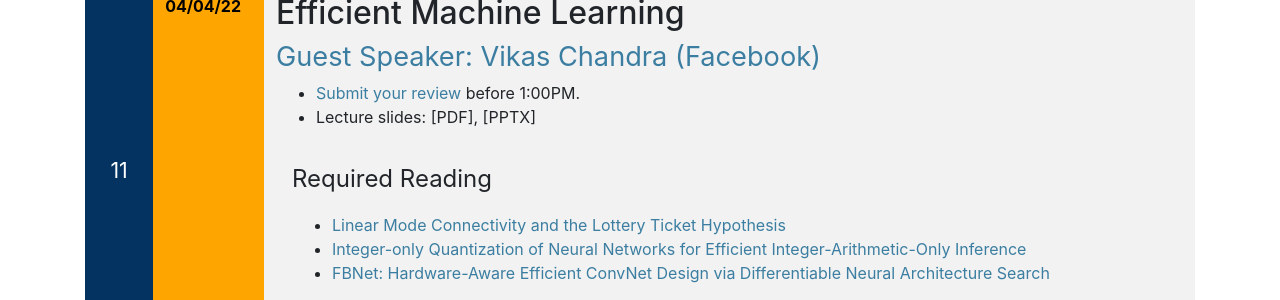
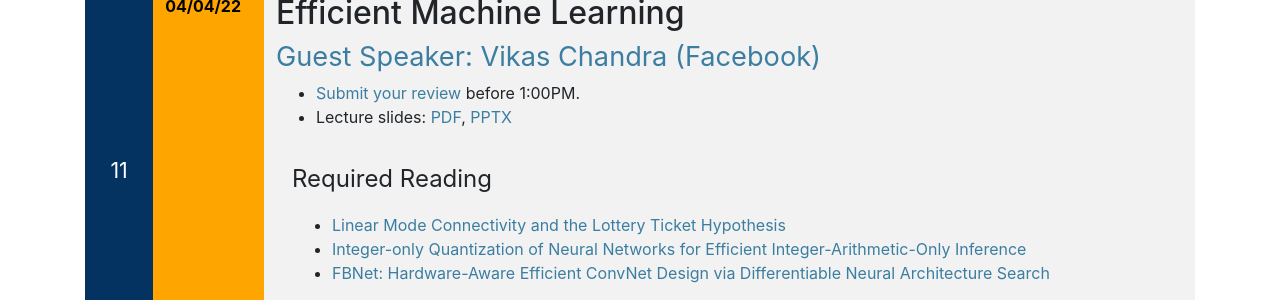
Before and after one commit to ucbrise/cs294-ai-sys-sp22, a Jekyll site: the page built from index.md, in a window 1280 px wide and 900 px high, scrolled down 4253 px. Shown: the part 153-453 px from the top of the window. Built offline with Jekyll 4.4.1, drawn with Linux system fonts in a browser that asks for light colours; nearby versions of some CDN libraries; our own code applies the rules of GitHub Pages for plain Markdown files; part of the change alters nothing that is shown.

```diff
--- a/index.md
+++ b/index.md
@@ -254,7 +254,7 @@ This lecture will be an overview of the class, requirements, and an introduction
 ## [Guest Speaker: Vikas Chandra (Facebook)](https://www.linkedin.com/in/vchandra/)
 
 * [Submit your review](https://forms.gle/gXiLKSUEuFLscZuS9) before 1:00PM.
-* Lecture slides: [PDF], [PPTX]
+* Lecture slides: [PDF](assets/lectures/lec11/cloud_computing_for_ml_sys_class.pdf), [PPTX](assets/lectures/lec11/cloud_computing_for_ml_sys_class.pptx)
 
 <div class="reading">
 <div class="required_reading" markdown="1">
```
Also changed, not shown: 2 other files.
